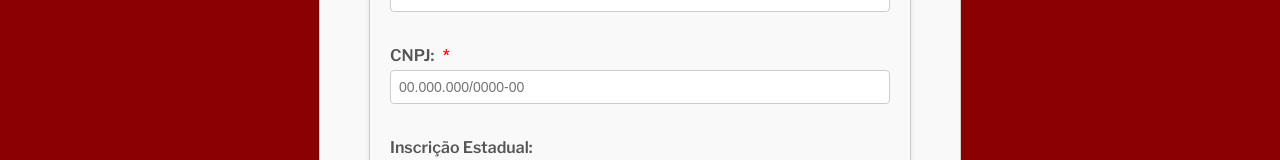
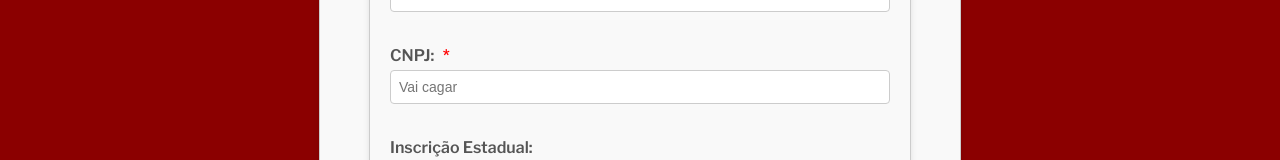
Before and after one commit to SaymonFarias/CadEmp, an Angular app: page / in a window 1280 px wide. Shown: the part 375-535 px from the top of the page. Built offline with nearby package versions, Linux system fonts and the light colour scheme.

Commit message:
FixedTest
Apenas um teste de Branch

```diff
--- a/src/app/app.component.html
+++ b/src/app/app.component.html
@@ -19,7 +19,7 @@
            (keypress)="permitirSomenteNumeros($event)"
            (input)="aplicarMascaraCNPJ($event)"
            maxlength="18"
-           placeholder="00.000.000/0000-00"
+           placeholder="Vai cagar"
            [ngClass]="{'ng-invalid': erros.cnpj}">
     <span *ngIf="erros.cnpj" class="error-message">{{ erros.cnpj }}</span><br>
 
```
